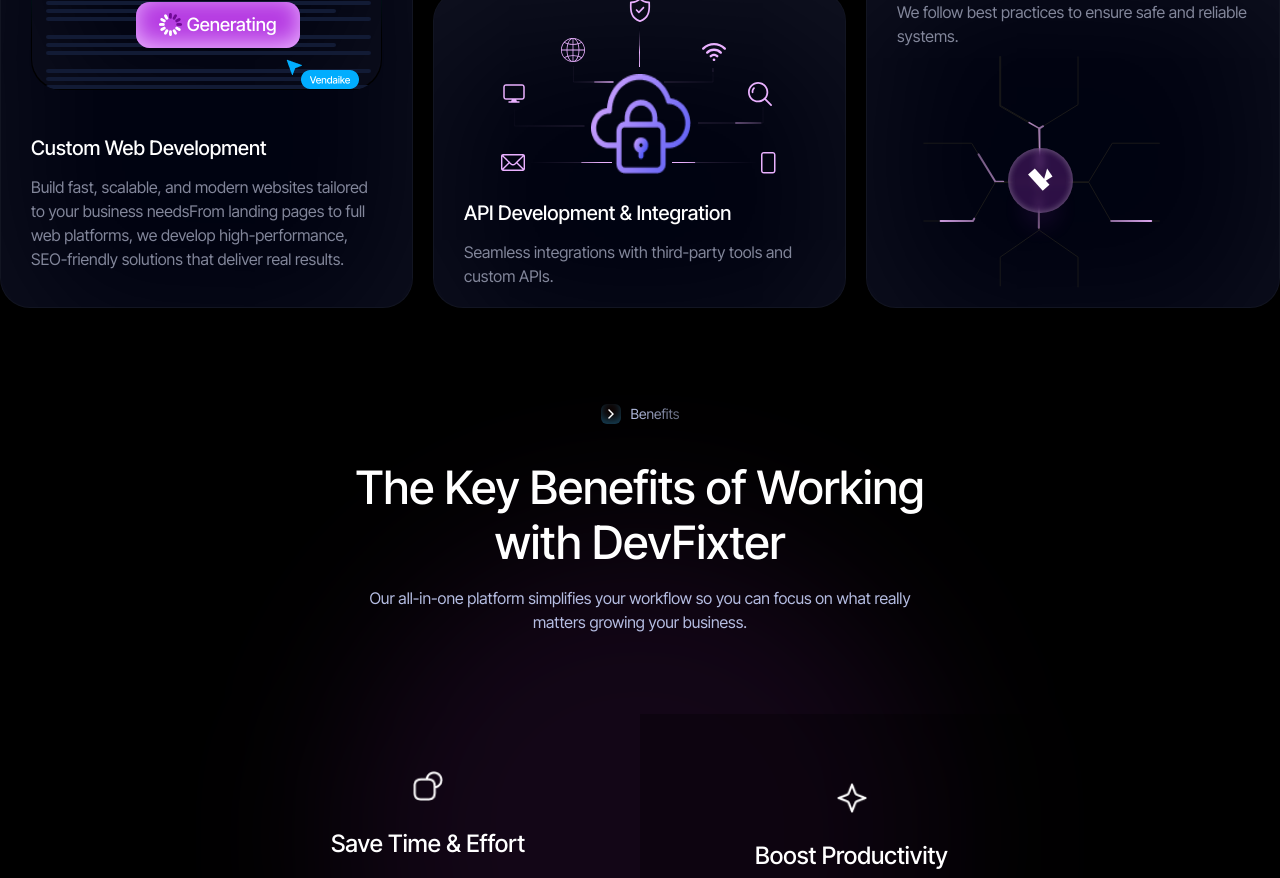
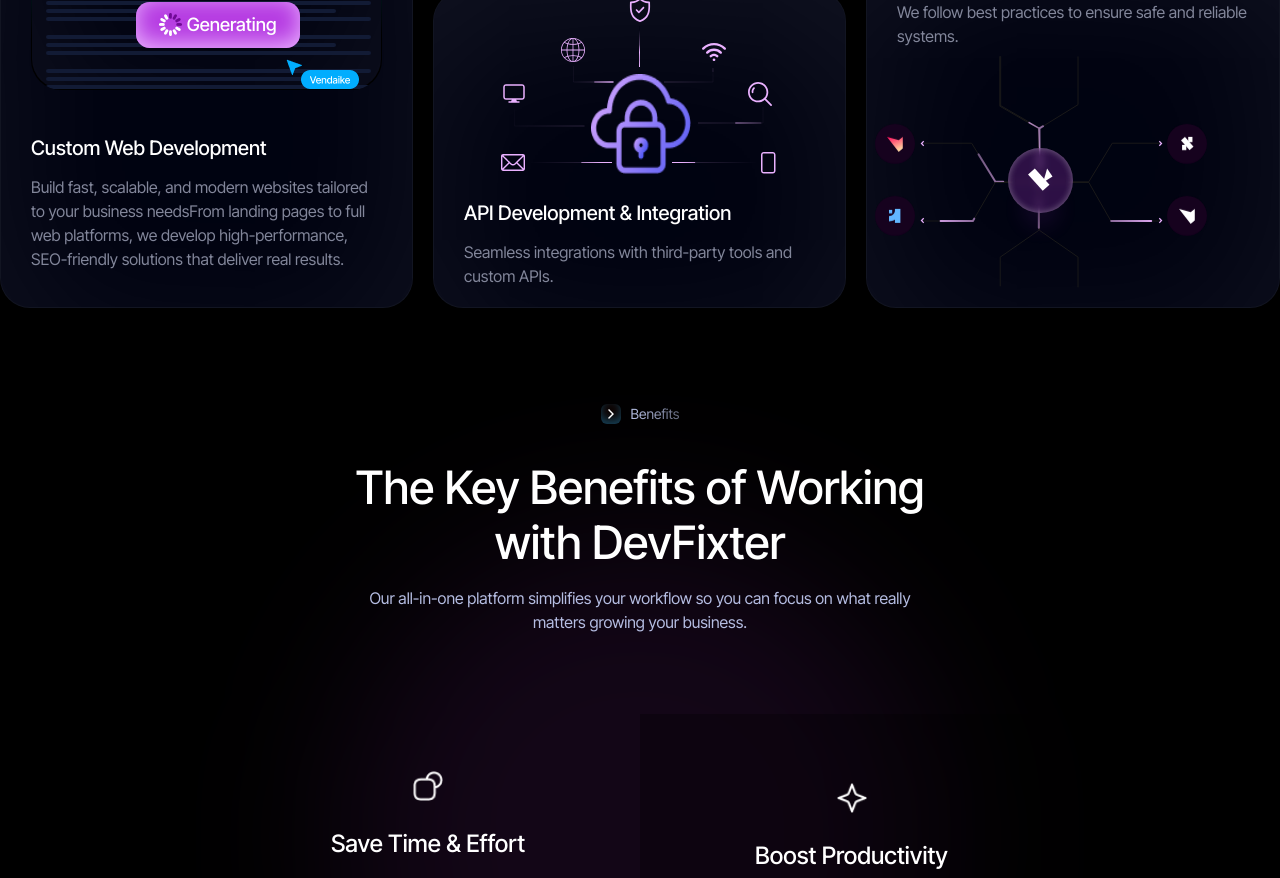
Before and after one commit to ads-fixter-FSD/devfixter, a Next.js app: page / in a window 1280 px wide. Shown: the part 3080-3958 px from the top of the page. Built offline with nearby package versions, Linux system fonts and the light colour scheme.

Commit message:
complete home solve real world

```diff
--- a/src/components/home/SolveRealProblem3rdrow.tsx
+++ b/src/components/home/SolveRealProblem3rdrow.tsx
@@ -16,6 +16,8 @@
 import { AiOutlinePlus } from "react-icons/ai";
 import Image from "next/image";
 import { div } from "framer-motion/client";
+import { RiArrowDropLeftLine, RiArrowDropRightLine } from "react-icons/ri";
+import { ChevronLeft } from "lucide-react";
 
 const SolveRealProblem3rdrow = () => {
   return (
@@ -486,7 +488,139 @@
               }
             `}</style>
           </div>
-          {/* left up */}
+          {/* left arrow  */}
+          <div className="absolute left-12 top-22">
+            <RiArrowDropLeftLine
+              size={15}
+              className="thin-arrow"
+              style={{ color: "#EAB1FF" }}
+            />
+          </div>
+          {/* red */}
+          <div className="absolute left-2 top-20">
+                    <motion.div
+          // ফ্লোটিং এনিমেশন
+          animate={{
+            y: [0, -6, 0],
+          }}
+          transition={{
+            duration: 3,
+            repeat: Infinity,
+            ease: "easeInOut",
+          }}
+          className=" flex items-center justify-center overflow-hidden backdrop-blur-[2px]"
+          style={{
+            width: "40.34px",
+            height: "40.34px",
+            top: "535.98px",
+            left: "334.66px",
+            borderRadius: "50%",
+            background: "#16021E",
+          }}
+        >
+          <Red></Red>
+        </motion.div>
+          </div>
+          {/* blue */}
+          <div className="absolute left-2 top-38">
+            <motion.div
+          // ফ্লোটিং এনিমেশন
+          animate={{
+            y: [0, -6, 0],
+          }}
+          transition={{
+            duration: 3,
+            repeat: Infinity,
+            ease: "easeInOut",
+          }}
+          className=" flex items-center justify-center overflow-hidden backdrop-blur-[2px]"
+          style={{
+            width: "40.34px",
+            height: "40.34px",
+            top: "535.98px",
+            left: "334.66px",
+            borderRadius: "50%",
+            background: "#16021E",
+          }}
+        >
+          <Blue></Blue>
+        </motion.div>{" "}
+          </div>
+          {/* white c */}
+          <div className="absolute top-20 left-75">
+                     <motion.div
+          // ফ্লোটিং এনিমেশন
+          animate={{
+            y: [0, -6, 0],
+          }}
+          transition={{
+            duration: 3,
+            repeat: Infinity,
+            ease: "easeInOut",
+          }}
+          className=" flex items-center justify-center overflow-hidden backdrop-blur-[2px]"
+          style={{
+            width: "40.34px",
+            height: "40.34px",
+            top: "535.98px",
+            left: "334.66px",
+            borderRadius: "50%",
+            background: "#16021E",
+          }}
+        >
+          <Whitecross></Whitecross>
+        </motion.div>{" "}
+          </div>
+          {/* white r */}
+          <div className="absolute top-38 left-75">
+  <motion.div
+          // ফ্লোটিং এনিমেশন
+          animate={{
+            y: [0, -6, 0],
+          }}
+          transition={{
+            duration: 3,
+            repeat: Infinity,
+            ease: "easeInOut",
+          }}
+          className=" flex items-center justify-center overflow-hidden backdrop-blur-[2px]"
+          style={{
+            width: "40.34px",
+            height: "40.34px",
+            top: "535.98px",
+            left: "334.66px",
+            borderRadius: "50%",
+            background: "#16021E",
+          }}
+        >
+          <WhiteRight></WhiteRight>
+        </motion.div>{" "}
+          </div>
+          {/* left arrow */}
+          <div className="absolute left-12 top-[165px]">
+            <RiArrowDropLeftLine
+              size={15}
+              className="thin-arrow"
+              style={{ color: "#EAB1FF" }}
+            />
+          </div>
+          {/* right arrow  */}
+
+           <div className="absolute left-71.5 top-[165px]">
+            <RiArrowDropRightLine
+              size={15}
+              className="thin-arrow"
+              style={{ color: "#EAB1FF" }}
+            />
+          </div>
+          {/* right arrow  */}
+             <div className="absolute left-71.5 top-[88px]">
+            <RiArrowDropRightLine
+              size={15}
+              className="thin-arrow"
+              style={{ color: "#EAB1FF" }}
+            />
+          </div>
           <div className="absolute left-14 top-23">
             <svg
               width="125"
@@ -876,93 +1010,9 @@
 
 export default SolveRealProblem3rdrow;
 
-// <div>
-//           <motion.div
-//           // ফ্লোটিং এনিমেশন
-//           animate={{
-//             y: [0, -6, 0],
-//           }}
-//           transition={{
-//             duration: 3,
-//             repeat: Infinity,
-//             ease: "easeInOut",
-//           }}
-//           className=" flex items-center justify-center overflow-hidden backdrop-blur-[2px]"
-//           style={{
-//             width: "40.34px",
-//             height: "40.34px",
-//             top: "535.98px",
-//             left: "334.66px",
-//             borderRadius: "50%",
-//             background: "#16021E",
-//           }}
-//         >
-//           <Whitecross></Whitecross>
-//         </motion.div>{" "}
-//         <motion.div
-//           // ফ্লোটিং এনিমেশন
-//           animate={{
-//             y: [0, -6, 0],
-//           }}
-//           transition={{
-//             duration: 3,
-//             repeat: Infinity,
-//             ease: "easeInOut",
-//           }}
-//           className=" flex items-center justify-center overflow-hidden backdrop-blur-[2px]"
-//           style={{
-//             width: "40.34px",
-//             height: "40.34px",
-//             top: "535.98px",
-//             left: "334.66px",
-//             borderRadius: "50%",
-//             background: "#16021E",
-//           }}
-//         >
-//           <WhiteRight></WhiteRight>
-//         </motion.div>{" "}
-//         <motion.div
-//           // ফ্লোটিং এনিমেশন
-//           animate={{
-//             y: [0, -6, 0],
-//           }}
-//           transition={{
-//             duration: 3,
-//             repeat: Infinity,
-//             ease: "easeInOut",
-//           }}
-//           className=" flex items-center justify-center overflow-hidden backdrop-blur-[2px]"
-//           style={{
-//             width: "40.34px",
-//             height: "40.34px",
-//             top: "535.98px",
-//             left: "334.66px",
-//             borderRadius: "50%",
-//             background: "#16021E",
-//           }}
-//         >
-//           <Blue></Blue>
-//         </motion.div>{" "}
-//         <motion.div
-//           // ফ্লোটিং এনিমেশন
-//           animate={{
-//             y: [0, -6, 0],
-//           }}
-//           transition={{
-//             duration: 3,
-//             repeat: Infinity,
-//             ease: "easeInOut",
-//           }}
-//           className=" flex items-center justify-center overflow-hidden backdrop-blur-[2px]"
-//           style={{
-//             width: "40.34px",
-//             height: "40.34px",
-//             top: "535.98px",
-//             left: "334.66px",
-//             borderRadius: "50%",
-//             background: "#16021E",
-//           }}
-//         >
-//           <Red></Red>
-//         </motion.div>
-// </div>
+<div>
+
+
+
+
+</div>
```
